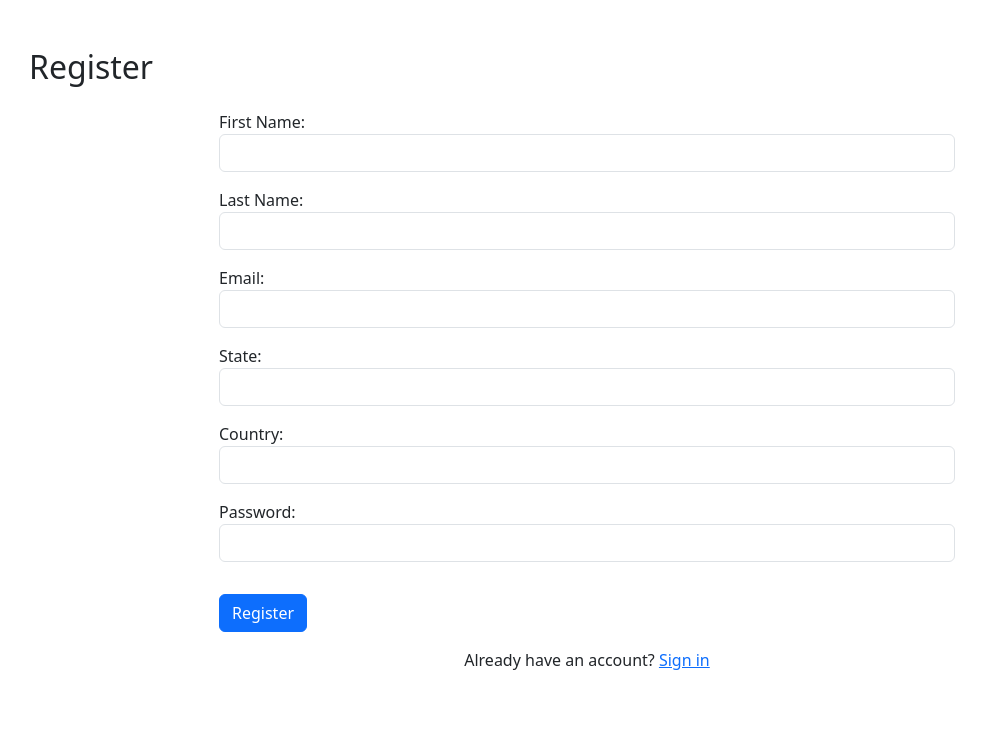
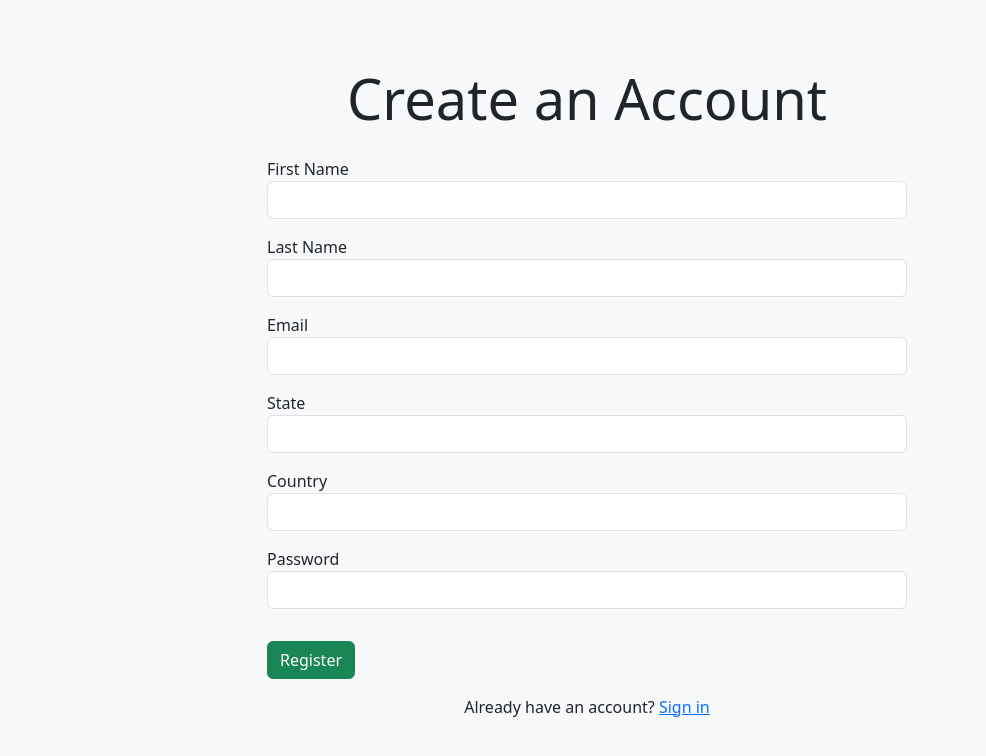
Before and after one commit to Namburipardhasaradhi/VILS_frontend, a React (Create React App) app: page /register in a window 1280 px wide. Shown: the top 756 px of the page, without its empty margins (53-1039 px from the left). Built offline with nearby package versions, Linux system fonts and the light colour scheme.

Commit message:
Add Babel plugin for private properties in objects

```diff
--- a/src/components/home.js
+++ b/src/components/home.js
@@ -1,22 +1,67 @@
 import React from 'react';
 import { Link } from 'react-router-dom';
 import 'bootstrap/dist/css/bootstrap.min.css';
+import styled from 'styled-components';
+
+const HomeContainer = styled.div`
+  height: 100vh;
+  padding: 0 5%;
+  display: flex;
+  background: linear-gradient(to right, #f8f9fa, #ffffff);
+`;
+
+const HomeLeft = styled.div`
+  flex: 1;
+  display: flex;
+  flex-direction: column;
+  justify-content: center;
+`;
+
+const HomeTitle = styled.h1`
+  font-size: 3rem;
+  margin-bottom: 4rem;
+`;
+
+const HomeButtons = styled.div`
+  display: flex;
+  gap: 20px;
+`;
+
+const HomeRight = styled.div`
+  flex: 1;
+  display: flex;
+  align-items: center;
+  justify-content: center;
+`;
+
+const HomeImage = styled.img`
+  max-width: 100%;
+  height: auto;
+`;
 
 const Home = () => {
   return (
-    <div className="d-flex flex-column align-items-center justify-content-center vh-100 bg-light">
-      <h1 className="display-4 mb-4">
+    <HomeContainer>
+      <HomeLeft>
+        <HomeTitle>
           <strong>Welcome to Video Streaming App</strong>
-      </h1>
-      <div className="d-flex">
-        <Link to="/login" className="btn btn-primary me-3">
+        </HomeTitle>
+        <HomeButtons>
+          <Link to="/login" className="btn btn-primary">
             Login
           </Link>
           <Link to="/register" className="btn btn-success">
             Register
           </Link>
-      </div>
-    </div>
+        </HomeButtons>
+      </HomeLeft>
+      <HomeRight>
+        <HomeImage
+          src="path_to_your_image"
+          alt="Video Streaming"
+        />
+      </HomeRight>
+    </HomeContainer>
   );
 };
 
--- a/src/components/register.js
+++ b/src/components/register.js
@@ -1,24 +1,21 @@
 import React, { useState } from 'react';
 import axios from 'axios';
 import 'bootstrap/dist/css/bootstrap.min.css';
-import { useNavigate } from 'react-router-dom'; // Import useNavigate for navigation
+import { useNavigate } from 'react-router-dom';
 
 const Register = () => {
-    // State to hold form input values
     const [formData, setFormData] = useState({
         first_name: '',
         last_name: '',
         email: '',
         state: '',
         country: '',
-        password: '' // Change to password
+        password: ''
     });
 
-    // State to handle submission status
     const [status, setStatus] = useState('');
-    const navigate = useNavigate(); // Initialize useNavigate hook
+    const navigate = useNavigate();
 
-    // Handler for form input changes
     const handleChange = (e) => {
         const { name, value } = e.target;
         setFormData(prevState => ({
@@ -27,7 +24,6 @@ const Register = () => {
         }));
     };
 
-    // Handler for form submission
     const handleSubmit = async (e) => {
         e.preventDefault();
         try {
@@ -37,7 +33,7 @@ const Register = () => {
                 }
             });
             setStatus(`User registered successfully with ID: ${response.data.id}`);
-            navigate('/login'); // Navigate to /login on successful registration
+            navigate('/login');
         } catch (error) {
             if (error.response && error.response.data) {
                 setStatus(`Error: ${error.response.data.detail || 'Registration failed. Please try again.'}`);
@@ -49,13 +45,11 @@ const Register = () => {
     };
 
     return (
-        <div className="container mt-5">
-            <h2 className="mb-4">Register</h2>
-            <div className="row">
-                <div className="col-md-8 offset-md-2">
-                    <form onSubmit={handleSubmit}>
+        <div className="d-flex flex-column align-items-center justify-content-center vh-100 bg-light">
+            <h1 className="display-4 mb-4"><strong>Create an Account</strong></h1>
+            <form onSubmit={handleSubmit} className="w-50">
                 <div className="form-group mb-3">
-                            <label htmlFor="first_name">First Name:</label>
+                    <label htmlFor="first_name">First Name</label>
                     <input
                         type="text"
                         id="first_name"
@@ -67,7 +61,7 @@ const Register = () => {
                     />
                 </div>
                 <div className="form-group mb-3">
-                            <label htmlFor="last_name">Last Name:</label>
+                    <label htmlFor="last_name">Last Name</label>
                     <input
                         type="text"
                         id="last_name"
@@ -79,7 +73,7 @@ const Register = () => {
                     />
                 </div>
                 <div className="form-group mb-3">
-                            <label htmlFor="email">Email:</label>
+                    <label htmlFor="email">Email</label>
                     <input
                         type="email"
                         id="email"
@@ -91,7 +85,7 @@ const Register = () => {
                     />
                 </div>
                 <div className="form-group mb-3">
-                            <label htmlFor="state">State:</label>
+                    <label htmlFor="state">State</label>
                     <input
                         type="text"
                         id="state"
@@ -103,7 +97,7 @@ const Register = () => {
                     />
                 </div>
                 <div className="form-group mb-3">
-                            <label htmlFor="country">Country:</label>
+                    <label htmlFor="country">Country</label>
                     <input
                         type="text"
                         id="country"
@@ -115,7 +109,7 @@ const Register = () => {
                     />
                 </div>
                 <div className="form-group mb-3">
-                            <label htmlFor="password">Password:</label>
+                    <label htmlFor="password">Password</label>
                     <input
                         type="password"
                         id="password"
@@ -126,15 +120,13 @@ const Register = () => {
                         required
                     />
                 </div>
-                        <button type="submit" className="btn btn-primary mt-3">Register</button>
+                <button type="submit" className="btn btn-success btn-block mt-3">Register</button>
             </form>
             {status && <p className="mt-3 alert alert-info">{status}</p>}
             <div className="mt-3 text-center">
                 <p>Already have an account? <a href="/login" className="link-primary">Sign in</a></p>
             </div>
         </div>
-            </div>
-        </div>
     );
 };
 
```
Lines whose indentation alone changed are shown as unchanged.
